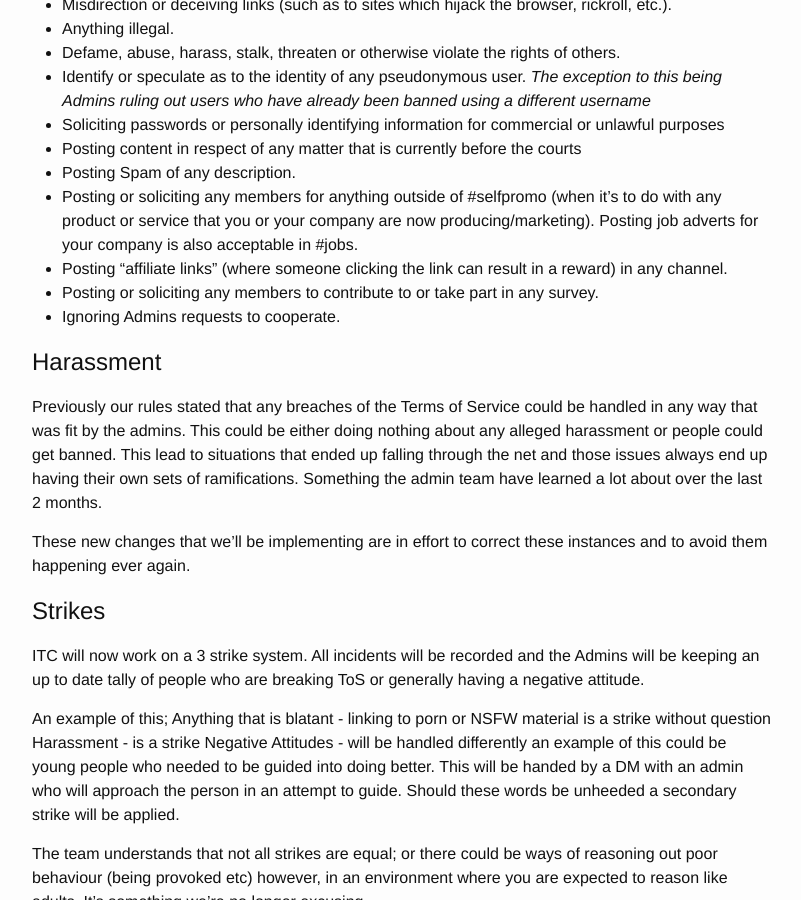
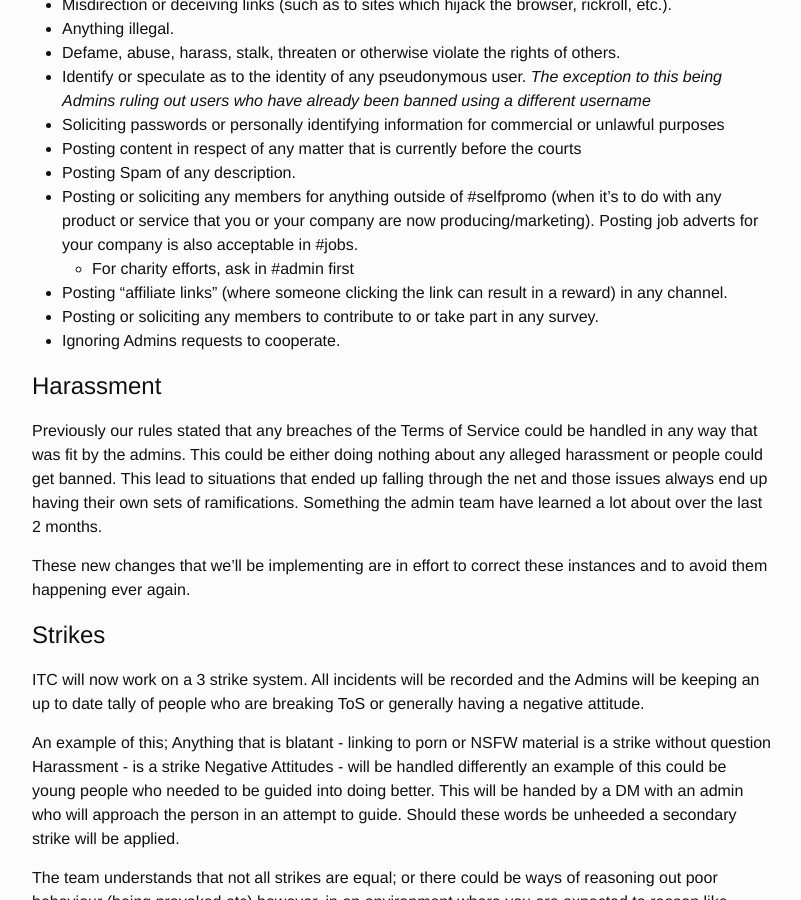
Before and after one commit to IrishTechCommunity/irishtechcommunity.github.io, a Jekyll site: the page built from codeofconduct.md, in a window 1280 px wide and 900 px high, scrolled down 1786 px. Shown: the whole window, without its empty margins (238-1039 px from the left). Built offline with Jekyll 4.4.1, drawn with Linux system fonts in a browser that asks for light colours.

Commit message:
Add entry for charity requests

```diff
--- a/codeofconduct.md
+++ b/codeofconduct.md
@@ -56,6 +56,7 @@ To be a force of good in the irish tech scene. To be supportive and encouraging
 - Posting content in respect of any matter that is currently before the courts
 - Posting Spam of any description.
 - Posting or soliciting any members for anything outside of #selfpromo (when it's to do with any product or service that you or your company are now producing/marketing). Posting job adverts for your company is also acceptable in #jobs.
+  - For charity efforts, ask in #admin first
 - Posting "affiliate links" (where someone clicking the link can result in a reward) in any channel.
 - Posting or soliciting any members to contribute to or take part in any survey.
 - Ignoring Admins requests to cooperate.
```
